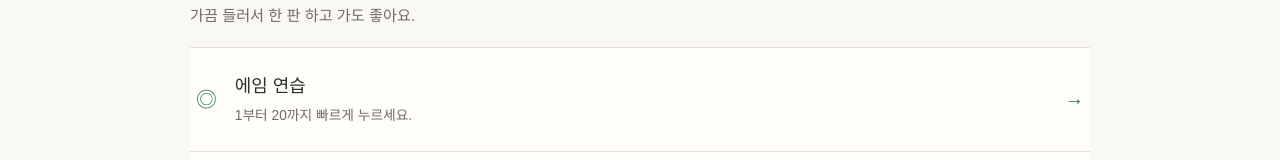
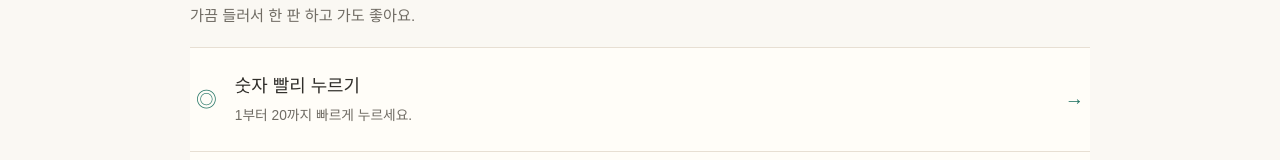
Before and after one commit to Junho-Kim-1228/juno.kim, a React (Vite) app in the folder frontend/: page /games in a window 1280 px wide. Shown: the part 182-342 px from the top of the page. Built offline with nearby package versions, Linux system fonts and the light colour scheme; no server answers.

Commit message:
fix: finish number game cleanly

```diff
--- a/frontend/src/pages/AimGamePage.jsx
+++ b/frontend/src/pages/AimGamePage.jsx
@@ -5,9 +5,9 @@ import { ErrorState } from '../components/AsyncState'
 import { useAuth } from '../hooks/useAuth'
 
 export function AimGamePage() {
-  const { user } = useAuth(); const [numbers, setNumbers] = useState([]); const [next, setNext] = useState(1); const [challenge, setChallenge] = useState(null); const [started, setStarted] = useState(0); const [penalty, setPenalty] = useState(0); const [board, setBoard] = useState({results:[]}); const [error, setError] = useState(null)
+  const { user } = useAuth(); const [numbers, setNumbers] = useState([]); const [next, setNext] = useState(1); const [challenge, setChallenge] = useState(null); const [started, setStarted] = useState(0); const [penalty, setPenalty] = useState(0); const [board, setBoard] = useState({results:[]}); const [result, setResult] = useState(null); const [error, setError] = useState(null)
   const load = async () => setBoard(await gamesApi.aimLeaderboard()); useEffect(() => { load().catch(setError) }, [])
-  const start = async () => { try { setChallenge((await gamesApi.startAim()).challenge_id); setNumbers(Array.from({length:20}, (_,i)=>i+1).sort(()=>Math.random()-.5)); setNext(1); setPenalty(0); setStarted(performance.now()); setError(null) } catch(e) { setError(e) } }
-  const hit = async (number) => { if (!challenge) return; if (number !== next) { setPenalty(p=>p+500); return }; if (number < 20) { setNext(number+1); return }; try { const data = await gamesApi.submitAim(challenge, Math.round(performance.now()-started)+penalty); setChallenge(null); await load(); alert(data.is_personal_best ? '내 최고 기록!' : '완료!') } catch(e) { setError(e); setChallenge(null) } }
-  return <section className="reaction-page page-section"><div className="section-heading"><div><p className="eyebrow">GAME 02</p><h1>에임 연습</h1><p className="page-description">1부터 20까지 순서대로 누르세요. 오클릭은 0.5초 추가입니다.</p></div><Link to="/games">게임 목록</Link></div>{!user ? <p className="game-auth-note">랭킹에 참여하려면 <Link to="/login">로그인</Link>해 주세요.</p> : <><button className="button-link" onClick={start}>{challenge ? '진행 중' : '시작'}</button><p className="reaction-instruction">다음 숫자: <strong>{next}</strong> · 패널티 {penalty/1000}초</p><div className="aim-board">{numbers.map(n=><button key={n} onClick={()=>hit(n)} className={n < next ? 'done' : ''}>{n}</button>)}</div></>}{error && <ErrorState error={error}/>}<section className="reaction-ranking"><h2>전체 랭킹</h2><ol className="reaction-ranking-list">{board.results.map(s=><li key={s.user.username}><span>{s.rank}</span><span>{s.user.display_name} (@{s.user.username})</span><time>{(s.score_ms/1000).toFixed(2)}초</time></li>)}</ol></section></section>
+  const start = async () => { try { setChallenge((await gamesApi.startAim()).challenge_id); setNumbers(Array.from({length:20}, (_,i)=>i+1).sort(()=>Math.random()-.5)); setNext(1); setPenalty(0); setResult(null); setStarted(performance.now()); setError(null) } catch(e) { setError(e) } }
+  const hit = async (number) => { if (!challenge) return; if (number !== next) { setPenalty(p=>p+500); return }; if (number < 20) { setNext(number+1); return }; try { const data = await gamesApi.submitAim(challenge, Math.round(performance.now()-started)+penalty); setChallenge(null); setNumbers([]); setResult(data); await load() } catch(e) { setError(e); setChallenge(null) } }
+  return <section className="reaction-page page-section"><div className="section-heading"><div><p className="eyebrow">GAME 02</p><h1>숫자 빨리 누르기</h1><p className="page-description">1부터 20까지 순서대로 누르세요. 오클릭은 0.5초 추가입니다.</p></div><Link to="/games">게임 목록</Link></div>{!user ? <p className="game-auth-note">랭킹에 참여하려면 <Link to="/login">로그인</Link>해 주세요.</p> : <><button className="button-link" onClick={start}>{challenge ? '진행 중' : result ? '다시 하기' : '시작'}</button>{challenge && <><p className="reaction-instruction">다음 숫자: <strong>{next}</strong> · 패널티 {penalty/1000}초</p><div className="aim-board">{numbers.map(n=><button key={n} onClick={()=>hit(n)} className={n < next ? 'done' : ''}>{n}</button>)}</div></>}{result && <p className="reaction-result">{result.is_personal_best ? '내 최고 기록!' : '완료!'} <strong>{(result.my_score.score_ms/1000).toFixed(2)}초</strong></p>}</>}{error && <ErrorState error={error}/>}<section className="reaction-ranking"><h2>전체 랭킹</h2><ol className="reaction-ranking-list">{board.results.map(s=><li key={s.user.username}><span>{s.rank}</span><span>{s.user.display_name} (@{s.user.username})</span><time>{(s.score_ms/1000).toFixed(2)}초</time></li>)}</ol></section></section>
 }
--- a/frontend/src/pages/GamesPage.jsx
+++ b/frontend/src/pages/GamesPage.jsx
@@ -6,7 +6,7 @@ export function GamesPage() {
       <div><p className="eyebrow">GAMES</p><h1>작은 게임</h1><p className="page-description">가끔 들러서 한 판 하고 가도 좋아요.</p></div>
     </div>
     <div className="game-list">
-      <Link className="game-card" to="/games/aim"><span className="game-card-mark">◎</span><span><strong>에임 연습</strong><small>1부터 20까지 빠르게 누르세요.</small></span><span className="game-card-arrow">→</span></Link>
+      <Link className="game-card" to="/games/aim"><span className="game-card-mark">◎</span><span><strong>숫자 빨리 누르기</strong><small>1부터 20까지 빠르게 누르세요.</small></span><span className="game-card-arrow">→</span></Link>
       <Link className="game-card" to="/games/reaction">
         <span className="game-card-mark" aria-hidden="true">●</span>
         <span><strong>반응속도 게임</strong><small>색이 바뀌는 순간 눌러 보세요. 최고 기록은 전체 랭킹에 남습니다.</small></span>
```
